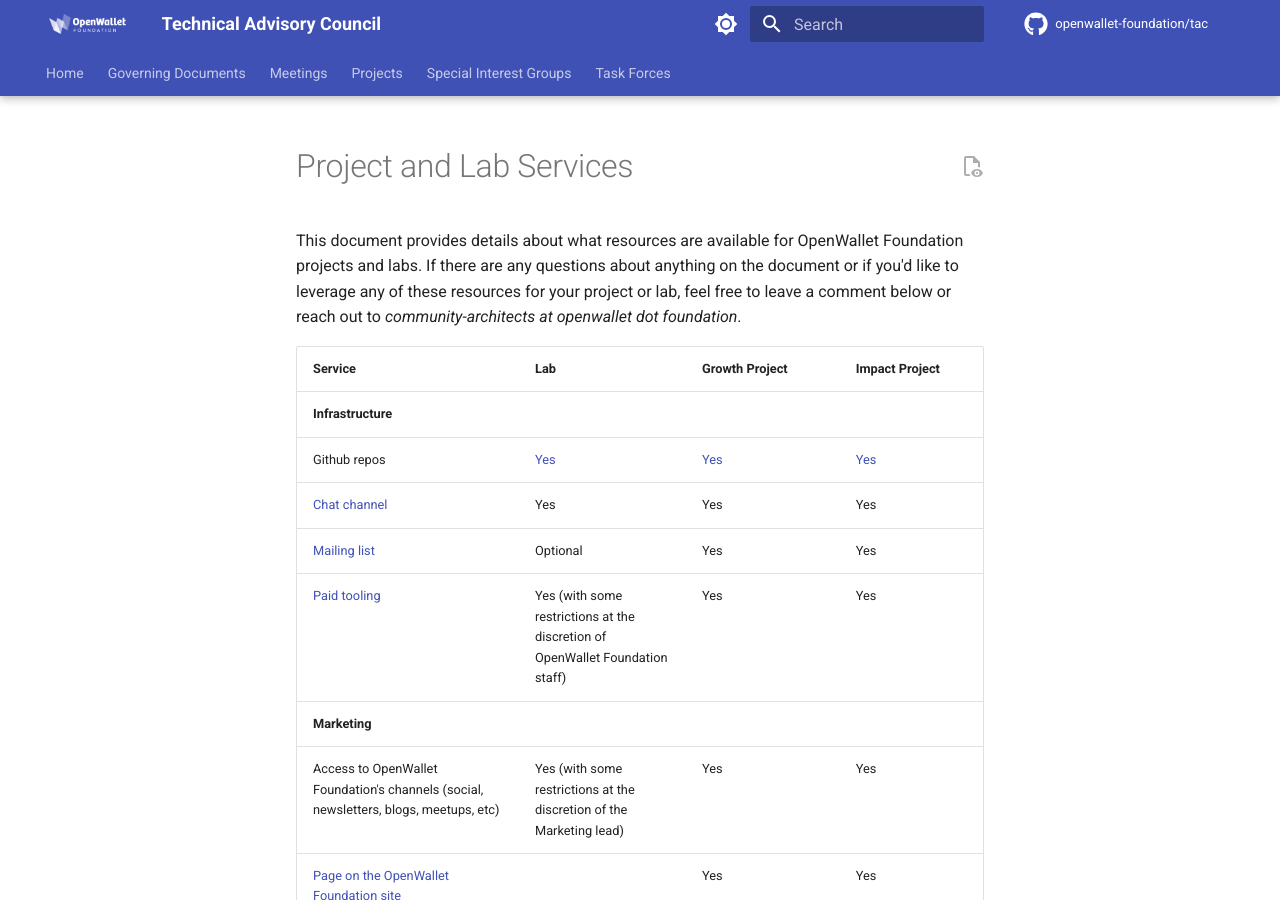
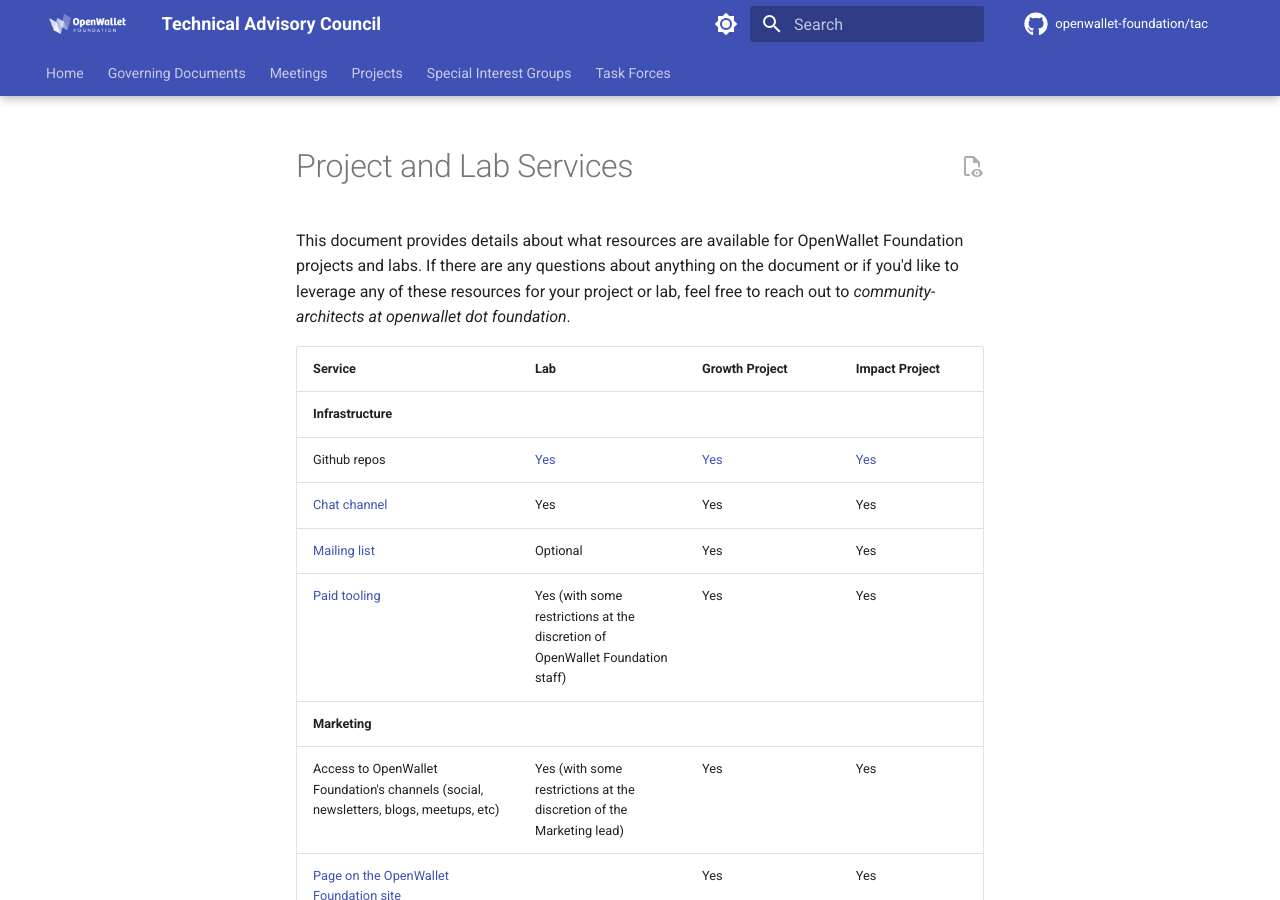
Before and after one commit to openwallet-foundation/tac, an MkDocs documentation site: the page built from docs/governance/project-and-lab-services.md, in a window 1280 px wide and 900 px high. Built offline with MkDocs 1.6.1 and Material for MkDocs 9.7.7, drawn with Linux system fonts in a browser that asks for light colours; comment, search, counter and statistics services are not loaded.

Commit message:
Remove irrevelant text (copy/paste issue).
Signed-off-by: Tracy Kuhrt <tracy.a.kuhrt@accenture.com>

```diff
--- a/docs/governance/project-and-lab-services.md
+++ b/docs/governance/project-and-lab-services.md
@@ -1,6 +1,6 @@
 # Project and Lab Services
 
-This document provides details about what resources are available for OpenWallet Foundation projects and labs. If there are any questions about anything on the document or if you'd like to leverage any of these resources for your project or lab, feel free to leave a comment below or reach out to *community-architects at openwallet dot foundation*.
+This document provides details about what resources are available for OpenWallet Foundation projects and labs. If there are any questions about anything on the document or if you'd like to leverage any of these resources for your project or lab, feel free to reach out to *community-architects at openwallet dot foundation*.
 
 | **Service** | **Lab** | **Growth Project** | **Impact Project** |
 |--------------------------------------------------------------------------------------------------------------------------------------------|----------------------------------------------------------------------|--------------------------------------------------------------------|----------------------------------------------|
```
